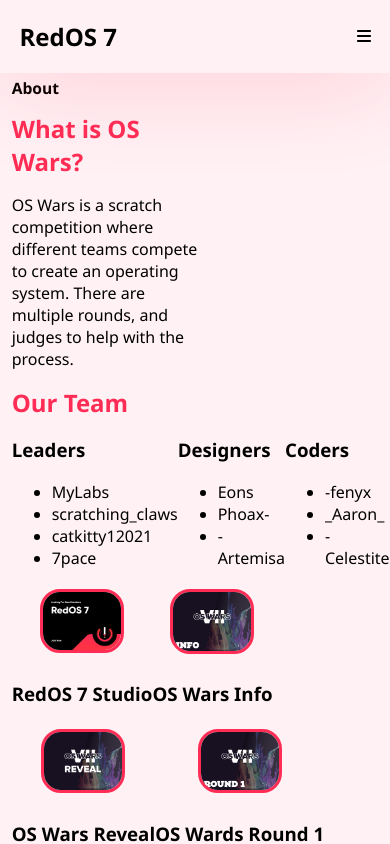
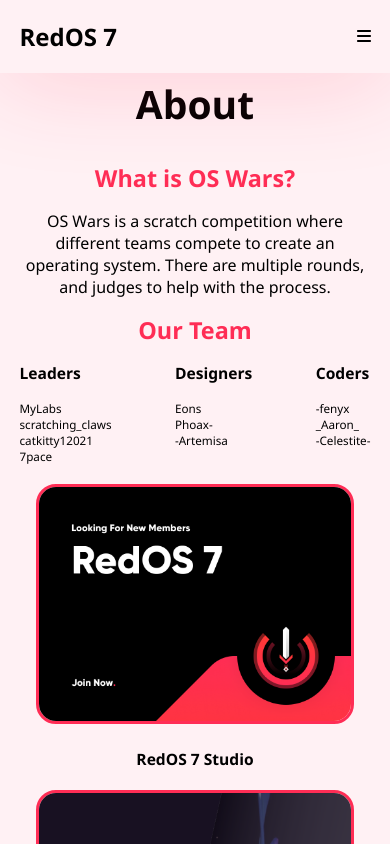
Before and after one commit to Hmcg23/redos7, a React (Create React App) app: page /about in a window 390 px wide. Shown: the top 844 px of the page. Built offline with nearby package versions, Linux system fonts and the light colour scheme.

Commit message:
make about page responsive

```diff
--- a/src/App.css
+++ b/src/App.css
@@ -139,14 +139,21 @@ button:hover {
 .about h2 {
   color: var(--main-pink);
   margin: 0;
+  font-size: 1.8vw;
 }
 
 .members {
   display: flex;
-  width: 100%;
+  max-width: 100%;
   justify-content: space-between;
 }
-
+.members h3 {
+  text-align: left;
+}
+.members ul {
+  padding-left: 0;
+  text-align: left;
+}
 .about-images {
   max-width: 100%;
   display: flex;
@@ -177,6 +184,12 @@ button:hover {
   }
   .home-page h2 {
     font-size: 2.5vw;
+  }
+  .about h1 {
+    font-size: 7vw;
+  }
+  .about h2 {
+    font-size: 3vw;
   }
 }
 
@@ -223,4 +236,36 @@ button:hover {
   nav {
     flex-direction: column;
   }
+  .about {
+    display: flex;
+    flex-direction: column;
+    align-items: center;
+    justify-content: center;
+    margin: 0;
+  }
+  .text-info {
+    text-align: center;
+    max-width: 90%;
+  }
+  .about h1 {
+    font-size: 10vw;
+  }
+  .members ul {
+    list-style: none;
+  }
+  .members ul li {
+    font-size: 3vw;
+  }
+  .about h2 {
+    font-size: 6vw;
+  }
+  .about h3 {
+    font-size: 4vw;
+  }
+  .about-images {
+    flex-direction: column;
+  }
+  .about-images img {
+    max-width: 80%;
+  }
 }
```
